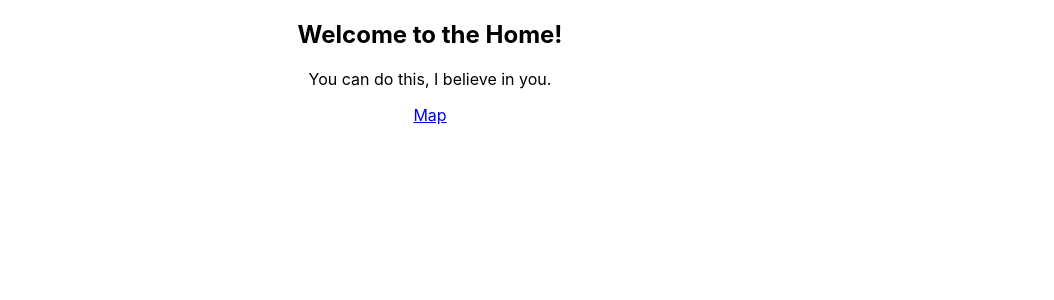
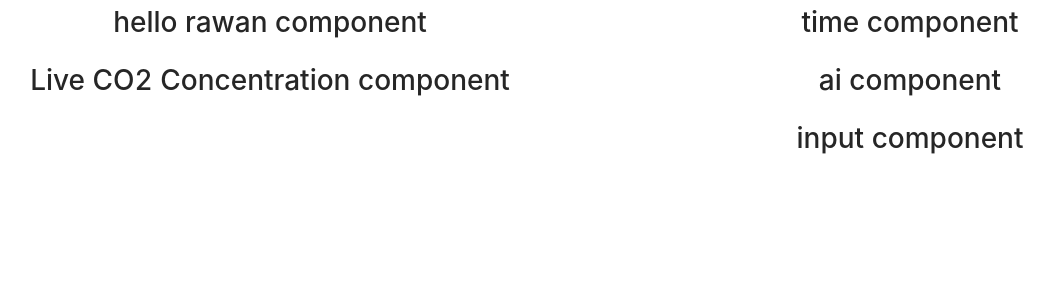
Before and after one commit to mahmoodbashar08/nakhla-ai, a React (Create React App) app: page / in a window 1280 px wide. Shown: the top 300 px of the page, without its empty margins (210-1264 px from the left). Built offline with nearby package versions, Linux system fonts and the light colour scheme.

Commit message:
home grid

```diff
--- a/src/App.js
+++ b/src/App.js
@@ -5,6 +5,7 @@ import Map from "./pages/map";
 function App() {
   return (
     <div className="App">
+
       <Routes>
         <Route path="/" element={<Home />} />
         <Route path="map" element={<Map />} />
--- a/src/index.js
+++ b/src/index.js
@@ -4,7 +4,7 @@ import "./index.css";
 import App from "./App";
 import reportWebVitals from "./reportWebVitals";
 import { BrowserRouter } from "react-router-dom";
-
+import 'antd/dist/antd.css'
 const root = ReactDOM.createRoot(document.getElementById("root"));
 root.render(
   <React.StrictMode>
--- a/src/pages/home.js
+++ b/src/pages/home.js
@@ -1,17 +1,32 @@
+import { Row, Col } from "antd";
 import React from "react";
-import { Link } from "react-router-dom";
 
 class Home extends React.Component {
   render() {
     return (
       <>
-        <main>
-          <h2>Welcome to the Home!</h2>
-          <p>You can do this, I believe in you.</p>
-        </main>
-        <nav>
-          <Link to="/map">Map</Link>
-        </nav>
+        <Row>
+          <Col xxl={18} xl={18} lg={18} md={22} sm={22} xs={22}>
+            <Col span={24}>
+              <h1>hello rawan component</h1>
+            </Col>
+            <Col span={24}>
+              <h1>Live CO2 Concentration component</h1>
+            </Col>
+          </Col>
+
+          <Col xxl={6} xl={6} lg={6} md={22} sm={22} xs={22}>
+            <Col span={24}>
+              <h1>time component</h1>
+            </Col>
+            <Col span={24}>
+              <h1>ai component</h1>
+            </Col>
+            <Col span={24}>
+              <h1>input component</h1>
+            </Col>
+          </Col>
+        </Row>
       </>
     );
   }
```
